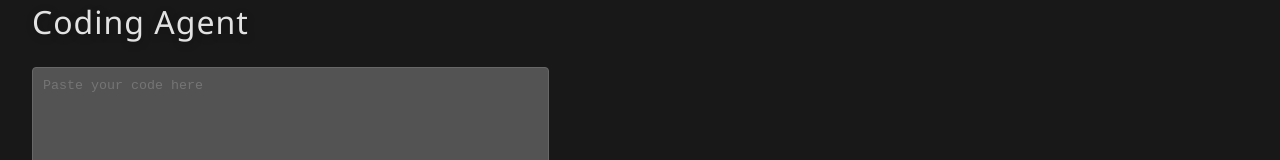
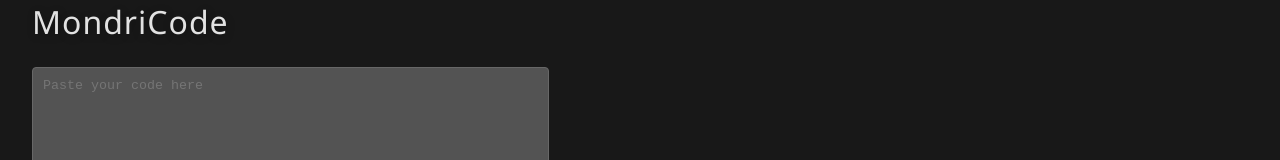
Before and after one commit to JODonogh/coding-agent, a website: page src/panel/panel.html in a window 1280 px wide. Shown: the top 160 px of the page. Drawn offline with Linux system fonts and the light colour scheme.

Commit message:
cosmetic changes & shell script

```diff
--- a/src/panel/panel.html
+++ b/src/panel/panel.html
@@ -6,7 +6,7 @@
     <link rel="stylesheet" href="panel.css">
 </head>
 <body>
-    <h2>Coding Agent</h2>
+    <h2>MondriCode</h2>
     <textarea id="code" class="inputs" rows="10" cols="60" placeholder="Paste your code here"></textarea><br>
     <input id="language" class="inputs" type="text" placeholder="Language (e.g., python, javascript)" /><br>
     <button id="explainBtn">Explain</button>
```
Also changed, not shown: 1 other file.
